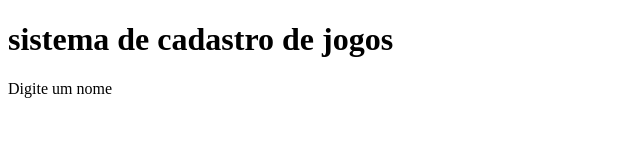
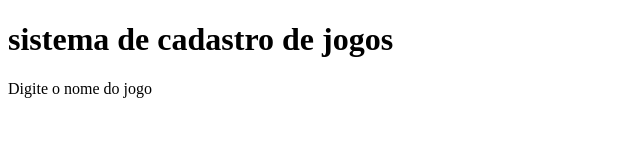
Before and after one commit to MarioFilho1/sistema-de-cadastro, a plain HTML site: page index.html in a window 1280 px wide. Shown: the full height of the page, 0-640 px from the left. Drawn offline with Linux system fonts and the light colour scheme.

Commit message:
Update index.html

```diff
--- a/index.html
+++ b/index.html
@@ -8,7 +8,7 @@
 
 <body>
     <h1>sistema de cadastro de jogos</h1>
-    <p>Digite um nome</p>
+    <p>Digite o nome do jogo</p>
     <script src="app.js"></script>
 </body>
 
```
